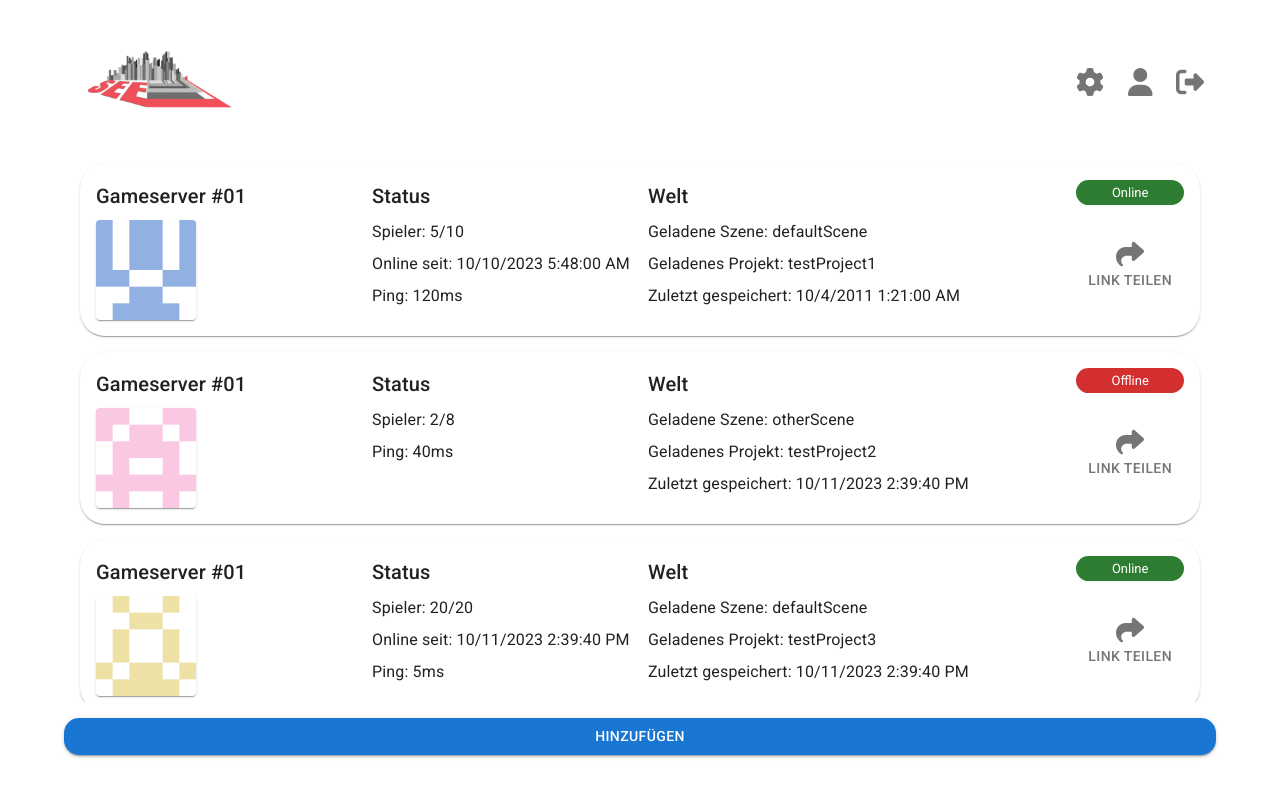
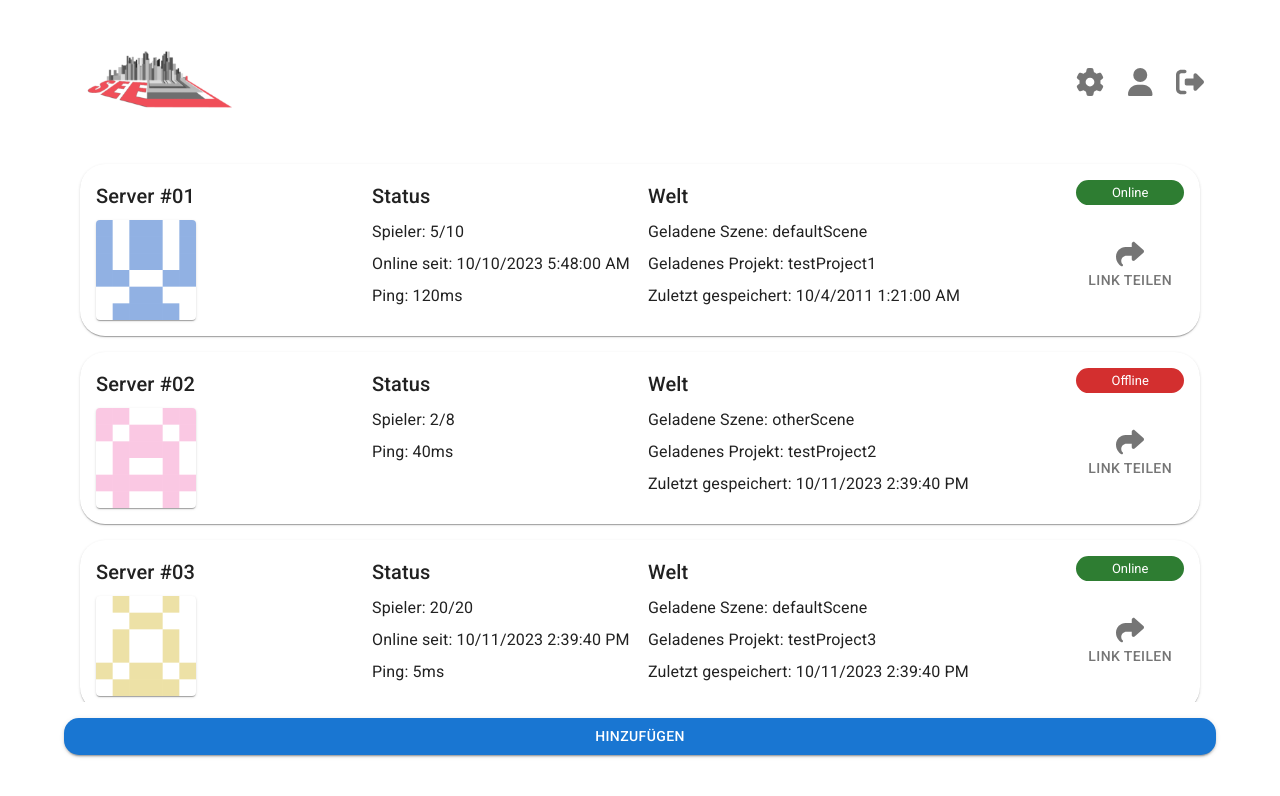
Before and after one commit to sleykum/SEE-Servertool-Frontend, a React (Vite) app: page / in a window 1280 px wide. Both pictures are taken after a click on the button "ANMELDEN". Shown: the top 796 px of the page. Built offline with nearby package versions, Linux system fonts and the light colour scheme.

Commit message:
fix server name

```diff
--- a/src/components/ServerListItem.tsx
+++ b/src/components/ServerListItem.tsx
@@ -27,7 +27,7 @@ function ServerListItem(props: {server: Server}) {
                   <Grid container spacing={2}>
                     <Grid item md={3} xs={12}>
                       <Stack direction="column" spacing={1}>
-                        <Typography variant="h6">Gameserver #01</Typography>
+                        <Typography variant="h6">{server.name}</Typography>
                         <Box width={100} height={100}>
                           <Card sx={{width: "100%", height: "100%"}}>
                             <Avatar width={100} height={100} avatarSeed={server.avatarSeed} avatarColor={server.avatarColor}/>
```
